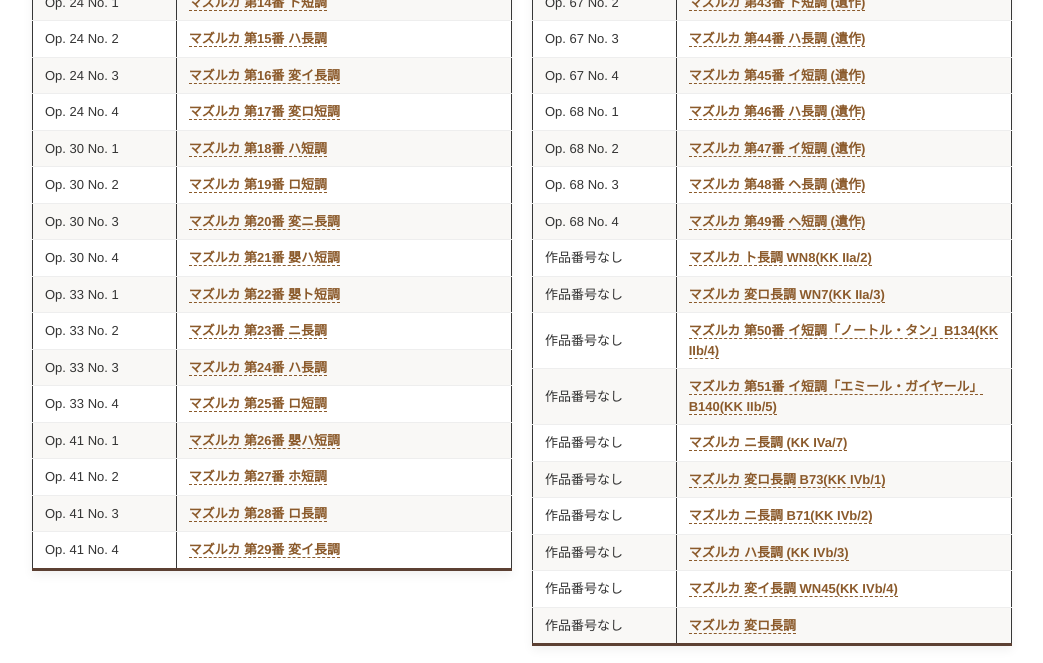
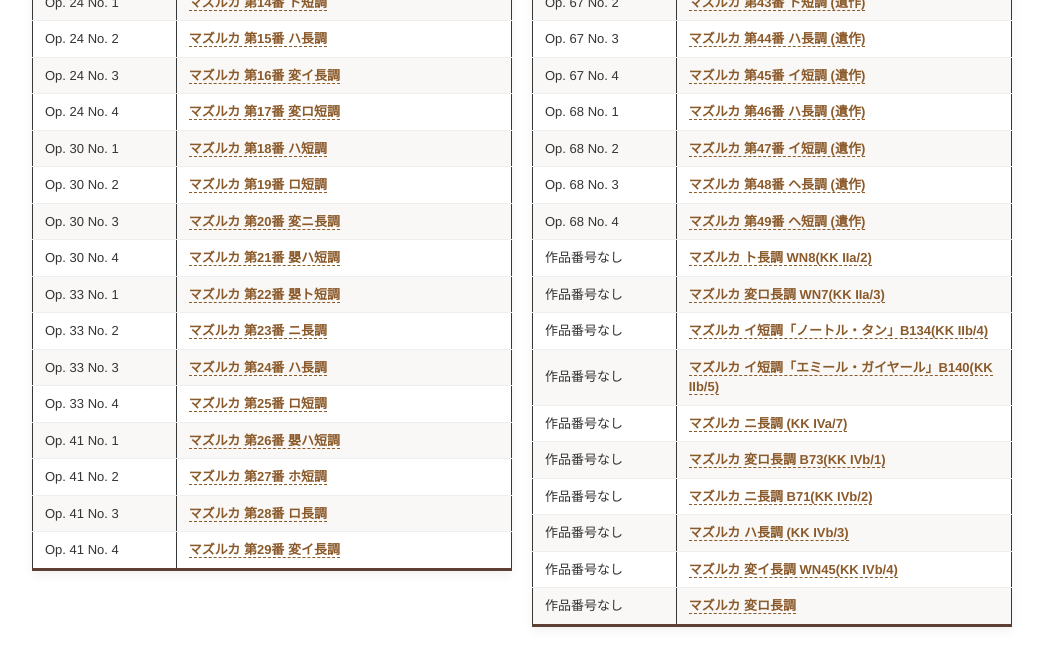
Before and after one commit to akikowashino/akikowashino.github.io, a Jekyll site: the page built from mazurka/index-en.md, in a window 1280 px wide and 900 px high, scrolled down 722 px, cut to the strip 0-663 px from the top of the window. Shown: the whole strip, without its empty margins (118-1161 px from the left). Built offline with Jekyll 4.4.1, drawn with Linux system fonts in a browser that asks for light colours.

Commit message:
Update index-en.md

```diff
--- a/mazurka/index-en.md
+++ b/mazurka/index-en.md
@@ -164,8 +164,8 @@ lang: en
 
         <tr><td>作品番号なし</td><td><a href="https://chopin.nifc.pl/en/chopin/kompozycja/9_mazurka-in-g-major" target="_blank" rel="noopener">マズルカ ト長調 WN8(KK IIa/2)</a></td></tr>
         <tr><td>作品番号なし</td><td><a href="https://chopin.nifc.pl/en/chopin/kompozycja/8_mazurka-in-b-flat-major" target="_blank" rel="noopener">マズルカ 変ロ長調 WN7(KK IIa/3)</a></td></tr>
-        <tr><td>作品番号なし</td><td><a href="https://ks15.imslp.org/files/imglnks/usimg/e/e2/IMSLP96715-PMLP152738-Chopin_Klindworth_Band_1_Bote_12261_B_134_scan.pdf" target="_blank" rel="noopener">マズルカ 第50番 イ短調「ノートル・タン」B134(KK IIb/4)</a></td></tr>
-        <tr><td>作品番号なし</td><td><a href="https://vmirror.imslp.org/files/imglnks/usimg/4/47/IMSLP399502-PMLP152797-BnF_btv1b52500541b_1.pdf" target="_blank" rel="noopener">マズルカ 第51番 イ短調「エミール・ガイヤール」B140(KK IIb/5)</a></td></tr>
+        <tr><td>作品番号なし</td><td><a href="https://ks15.imslp.org/files/imglnks/usimg/e/e2/IMSLP96715-PMLP152738-Chopin_Klindworth_Band_1_Bote_12261_B_134_scan.pdf" target="_blank" rel="noopener">マズルカ イ短調「ノートル・タン」B134(KK IIb/4)</a></td></tr>
+        <tr><td>作品番号なし</td><td><a href="https://vmirror.imslp.org/files/imglnks/usimg/4/47/IMSLP399502-PMLP152797-BnF_btv1b52500541b_1.pdf" target="_blank" rel="noopener">マズルカ イ短調「エミール・ガイヤール」B140(KK IIb/5)</a></td></tr>
         <tr><td>作品番号なし</td><td><a href="https://chopin.nifc.pl/en/chopin/kompozycja/273_mazurka-in-d-major" target="_blank" rel="noopener">マズルカ ニ長調 (KK IVa/7)</a></td></tr>
         <tr><td>作品番号なし</td><td><a href="https://chopin.nifc.pl/en/chopin/kompozycja/56" target="_blank" rel="noopener">マズルカ 変ロ長調 B73(KK IVb/1)</a></td></tr>
         <tr><td>作品番号なし</td><td><a href="https://s9.imslp.org/files/imglnks/usimg/2/2a/IMSLP135170-PMLP199585-FChopin_Mazurka,_B.71_BH13.pdf" target="_blank" rel="noopener">マズルカ ニ長調 B71(KK IVb/2)</a></td></tr>
```
